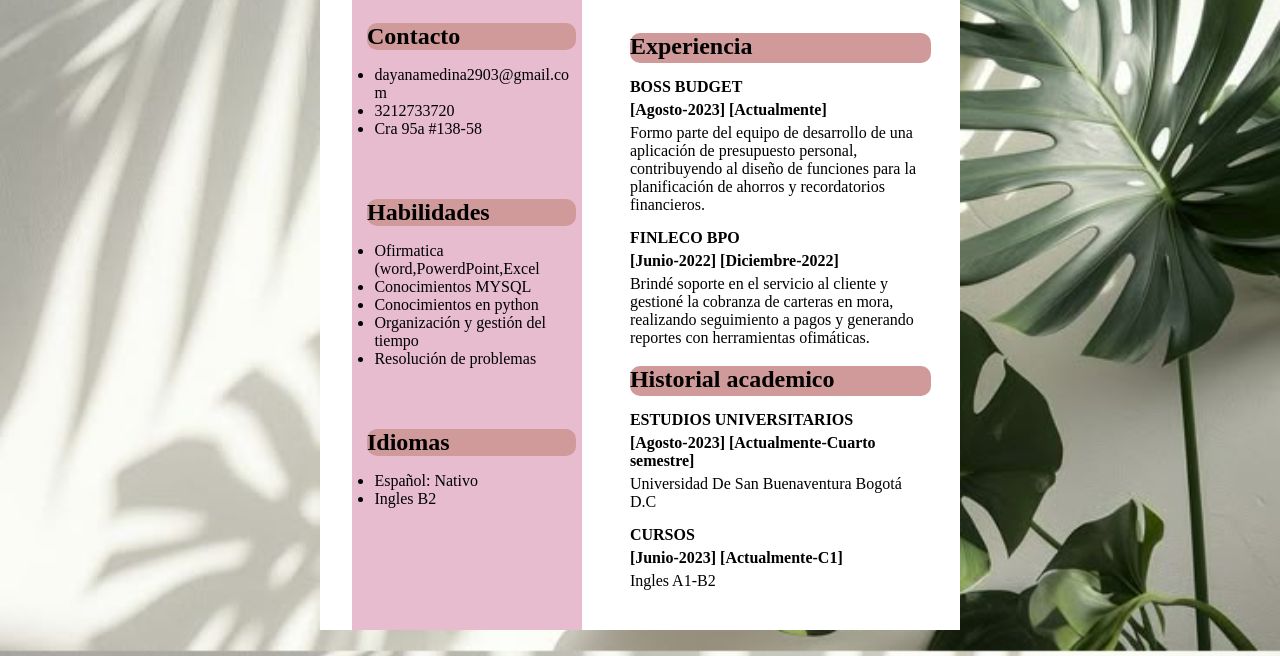
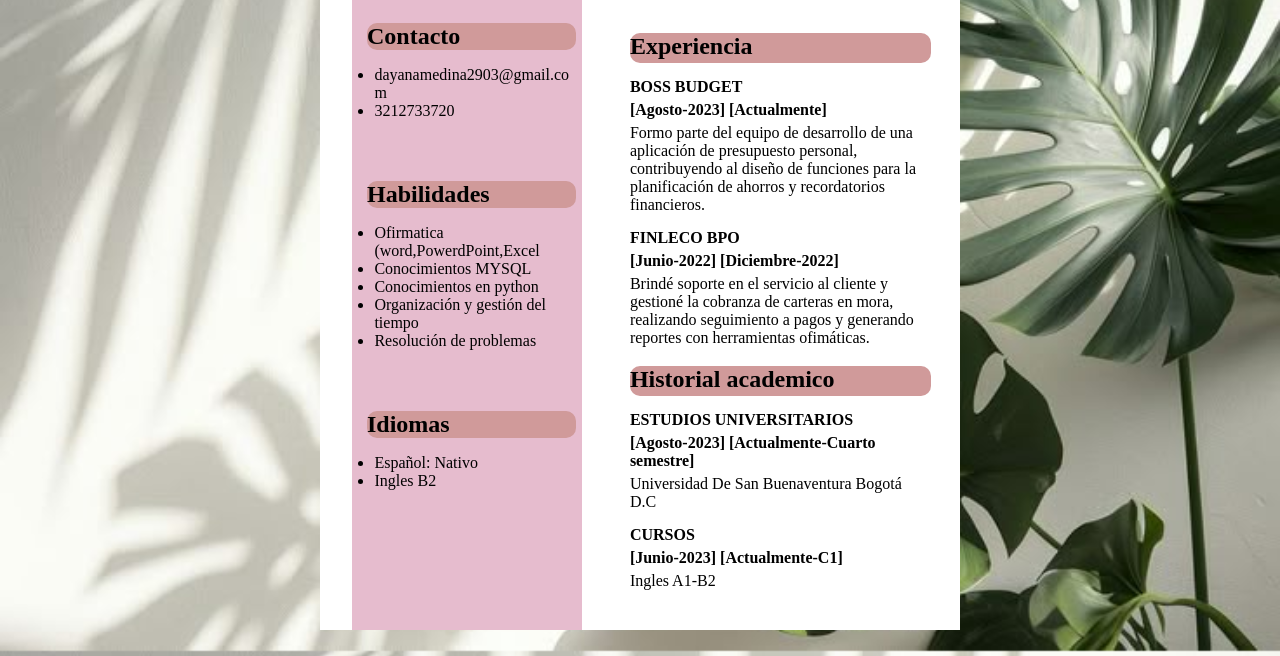
Before and after one commit to Daya092/Hoja-de-vida, a plain HTML site: page index.htm in a window 1280 px wide. Shown: the part 203-859 px from the top of the page. Drawn offline with Linux system fonts and the light colour scheme.

Commit message:
quitar direccion

```diff
--- a/index.htm
+++ b/index.htm
@@ -19,7 +19,6 @@
                 <ul class="contacto-lista">
                     <li>dayanamedina2903@gmail.com</li>
                     <li>3212733720</li>
-                    <li>Cra 95a #138-58</li>
                 </ul>
                 <h2>Habilidades</h2>
                 <ul class="contacto-lista">
```
